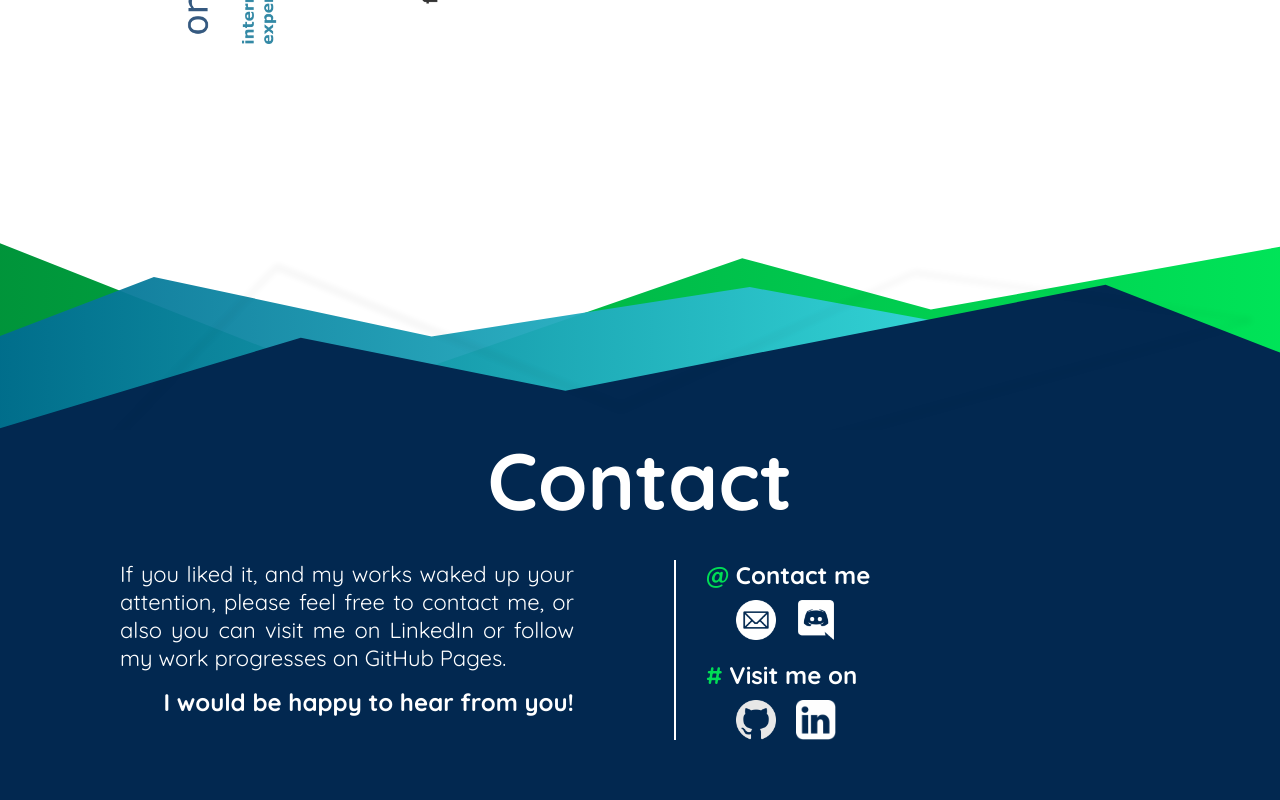
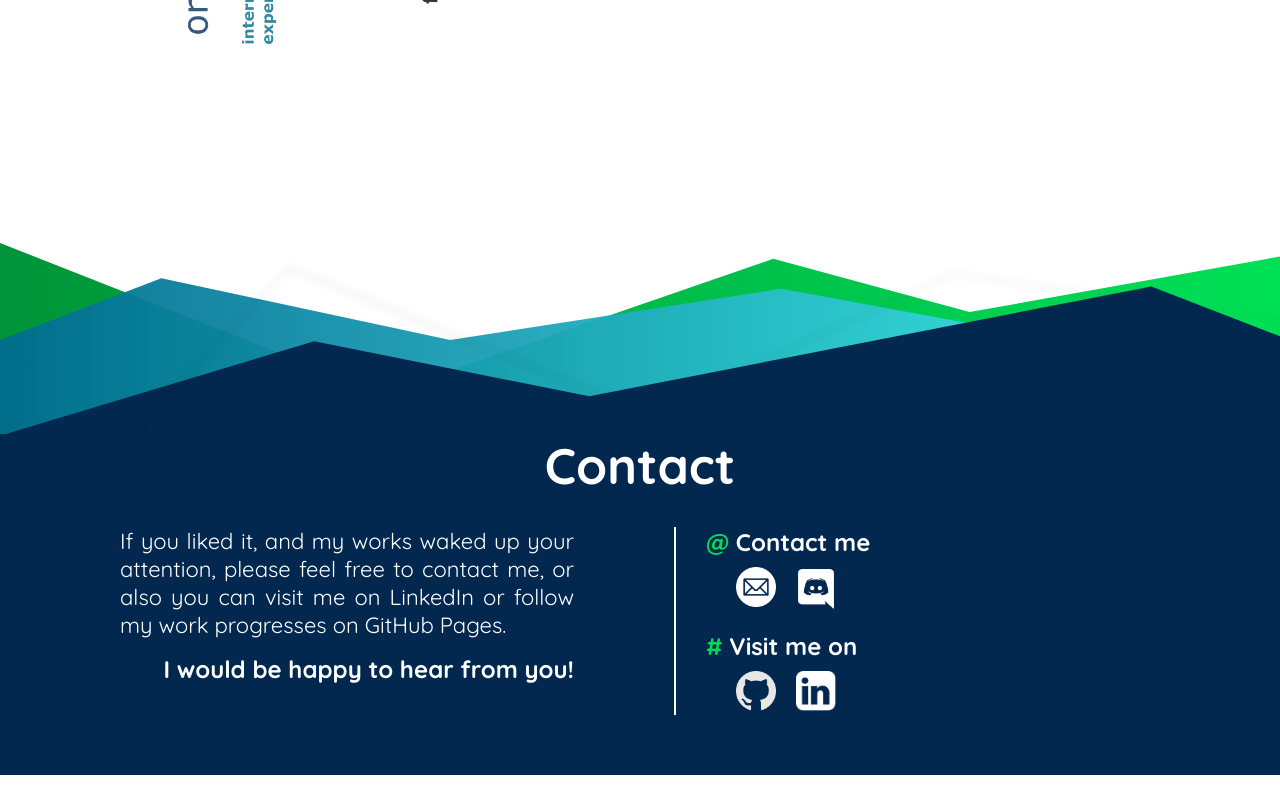
Before and after one commit to d3meter/md-web, a React (Create React App) app in the folder frontend/: page / in a window 1280 px wide. Shown: the part 2432-3232 px from the top of the page. After the commit the page ends 3207 px from the top, so only its background shows below. Built offline with nearby package versions, Linux system fonts and the light colour scheme.

Commit message:
change style in footer

```diff
--- a/frontend/src/components/Footer.jsx
+++ b/frontend/src/components/Footer.jsx
@@ -1,5 +1,6 @@
 import React from "react";
 import "./css/Footer.css";
+import { Link } from "react-router-dom";
 import footerSvg from "../imgs/md_footer.svg";
 import emailLogo from "../imgs/email.png";
 import githubLogo from "../imgs/github.png";
@@ -29,7 +30,9 @@ function Footer() {
                 <span>@</span> Contact me
               </h2>
               <div className="logo-container">
-                <img src={emailLogo} alt="email" />
+                <Link to="/contact">
+                  <img src={emailLogo} alt="email" />
+                </Link>
                 <img src={discordLogo} alt="discord" />
               </div>
             </div>
@@ -38,8 +41,20 @@ function Footer() {
                 <span>#</span> Visit me on
               </h2>
               <div className="logo-container">
-                <img src={githubLogo} alt="github" />
-                <img src={linkedinLogo} alt="linkedin" />
+                <a
+                  href="https://github.com/d3meter?tab=repositories"
+                  target="_blank"
+                  rel="noreferrer"
+                >
+                  <img src={githubLogo} alt="github" />
+                </a>
+                <a
+                  href="https://www.linkedin.com/in/mark-demeter-53bb88b3/"
+                  target="_blank"
+                  rel="noreferrer"
+                >
+                  <img src={linkedinLogo} alt="linkedin" />
+                </a>
               </div>
             </div>
           </div>
--- a/frontend/src/components/css/Footer.css
+++ b/frontend/src/components/css/Footer.css
@@ -1,26 +1,23 @@
 .Footer {
   width: 100%;
   height: auto;
-  background-color: white;
-  box-sizing: border-box;
   display: flex;
   flex-direction: column;
-  align-items: center;
+  align-items: flex-start;
+  justify-content: center;
+}
+.Footer .svg-div {
+  width: 100%;
+  height: auto;
   overflow: hidden;
 }
-.Footer .svg-div {
-  width: 101%;
-  height: -moz-fit-content;
-  height: fit-content;
-  display: flex;
-  justify-content: center;
-}
 .Footer .svg-div img {
-  width: 100%;
-  height: auto;
+  margin-left: -5px;
+  margin-bottom: -5px;
+  width: 105%;
 }
 .Footer h1 {
-  font-size: 80px;
+  font-size: 50px;
   font-weight: bold;
   margin-top: 0;
   padding-bottom: 20px;
@@ -47,6 +44,7 @@
   color: white;
   box-sizing: border-box;
   padding-bottom: 60px;
+  margin-top: -2px;
 }
 .Footer .contact-container .contact-content {
   width: 100%;
@@ -132,15 +130,15 @@
 }
 @media screen and (max-width: 420px) {
   .Footer h1 {
-    font-size: 50px;
+    font-size: 30px;
     margin: 0;
   }
   .Footer h2 {
-    font-size: 16px;
+    font-size: 14px;
   }
   .Footer span,
   .Footer p {
-    font-size: 14px;
+    font-size: 10px;
   }
   .Footer .contact-container {
     padding-inline: 20px;
--- a/frontend/src/components/css/Footer.scss
+++ b/frontend/src/components/css/Footer.scss
@@ -1,24 +1,22 @@
 .Footer {
   width: 100%;
   height: auto;
-  background-color: white;
-  box-sizing: border-box;
   display: flex;
   flex-direction: column;
-  align-items: center;
-  overflow: hidden;
+  align-items: flex-start;
+  justify-content: center;
   .svg-div {
-    width: 101%;
-    height: fit-content;
-    display: flex;
-    justify-content: center;
+    width: 100%;
+    height: auto;
+    overflow: hidden;
     img {
-      width: 100%;
-      height: auto;
+      margin-left: -5px;
+      margin-bottom: -5px;
+      width: 105%;
     }
   }
   h1 {
-    font-size: 80px;
+    font-size: 50px;
     font-weight: bold;
     margin-top: 0;
     padding-bottom: 20px;
@@ -45,6 +43,7 @@
     color: white;
     box-sizing: border-box;
     padding-bottom: 60px;
+    margin-top: -2px;
     .contact-content {
       width: 100%;
       height: fit-content;
@@ -130,15 +129,15 @@
   }
   @media screen and (max-width: 420px) {
     h1 {
-      font-size: 50px;
+      font-size: 30px;
       margin: 0;
     }
     h2 {
-      font-size: 16px;
+      font-size: 14px;
     }
     span,
     p {
-      font-size: 14px;
+      font-size: 10px;
     }
     .contact-container {
       padding-inline: 20px;
```
Also changed, not shown: 1 other file (tests, documents, lock files or other folders).
